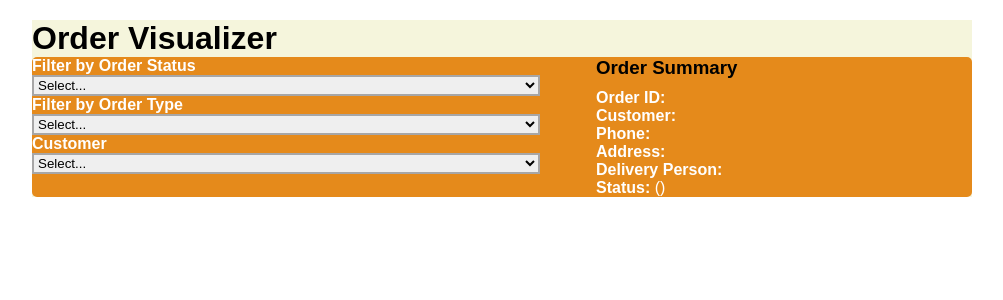
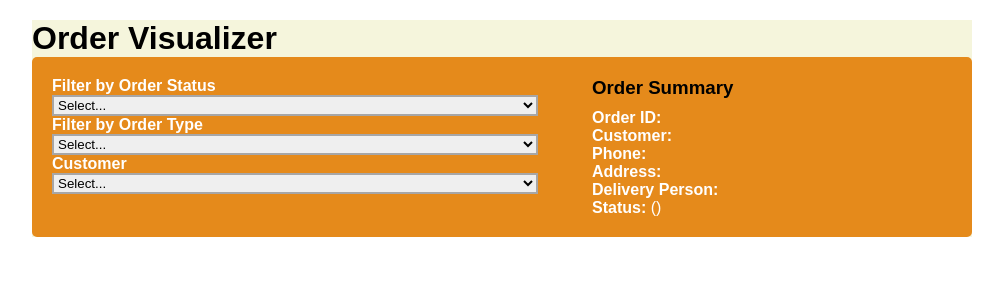
Before and after one commit to PrabalRajRS/data-visualization, a Next.js app: page / in a window 1280 px wide. Shown: the top 300 px of the page, without its empty margins (138-1141 px from the left). Built offline with nearby package versions, Linux system fonts and the light colour scheme.

Commit message:
Update app.js

```diff
--- a/src/app/app.js
+++ b/src/app/app.js
@@ -46,7 +46,7 @@ export default function App() {
     return (
         <div className='main'>
             <h1 className='heading'>Order Visualizer</h1>
-            <div className='main-head'>
+            <div className='main-head' style={{padding: 20}}>
                 <div className='header'>
                     <div>
                         <h4>Filter by Order Status</h4>
```
